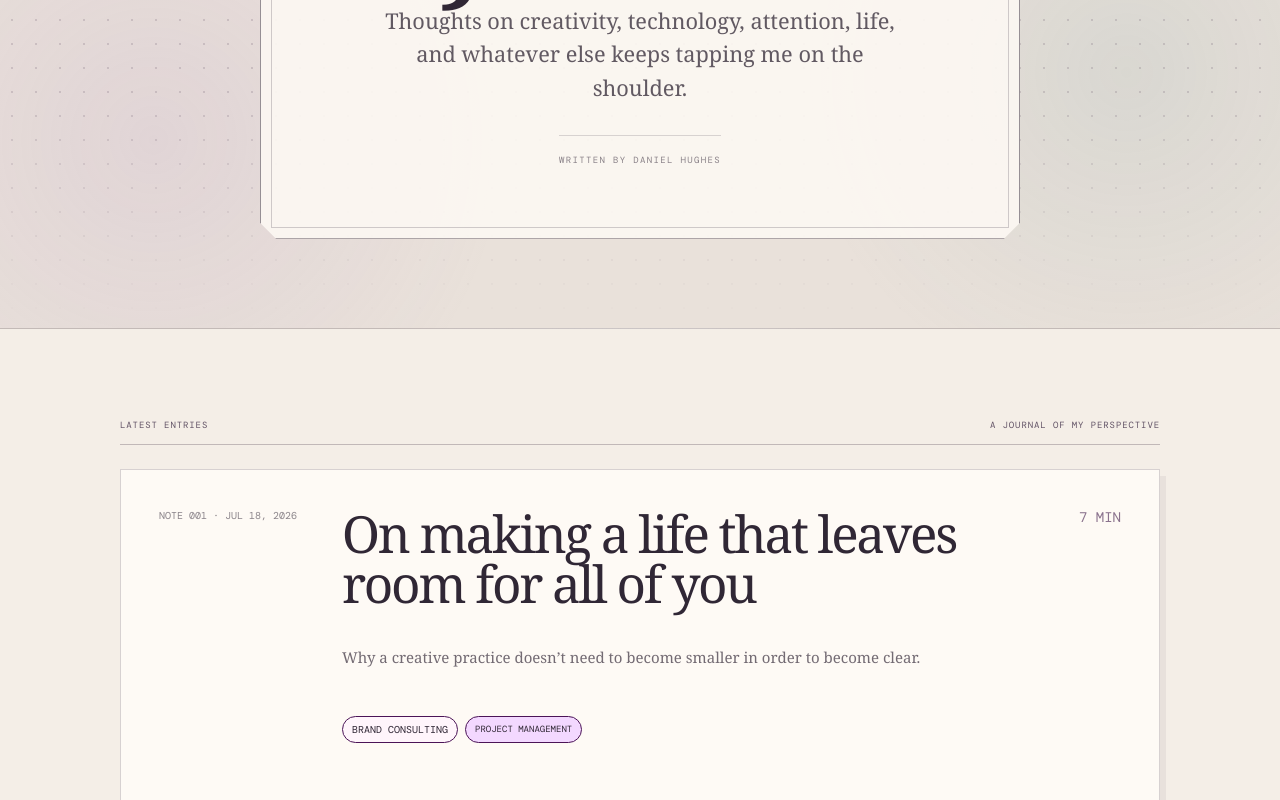
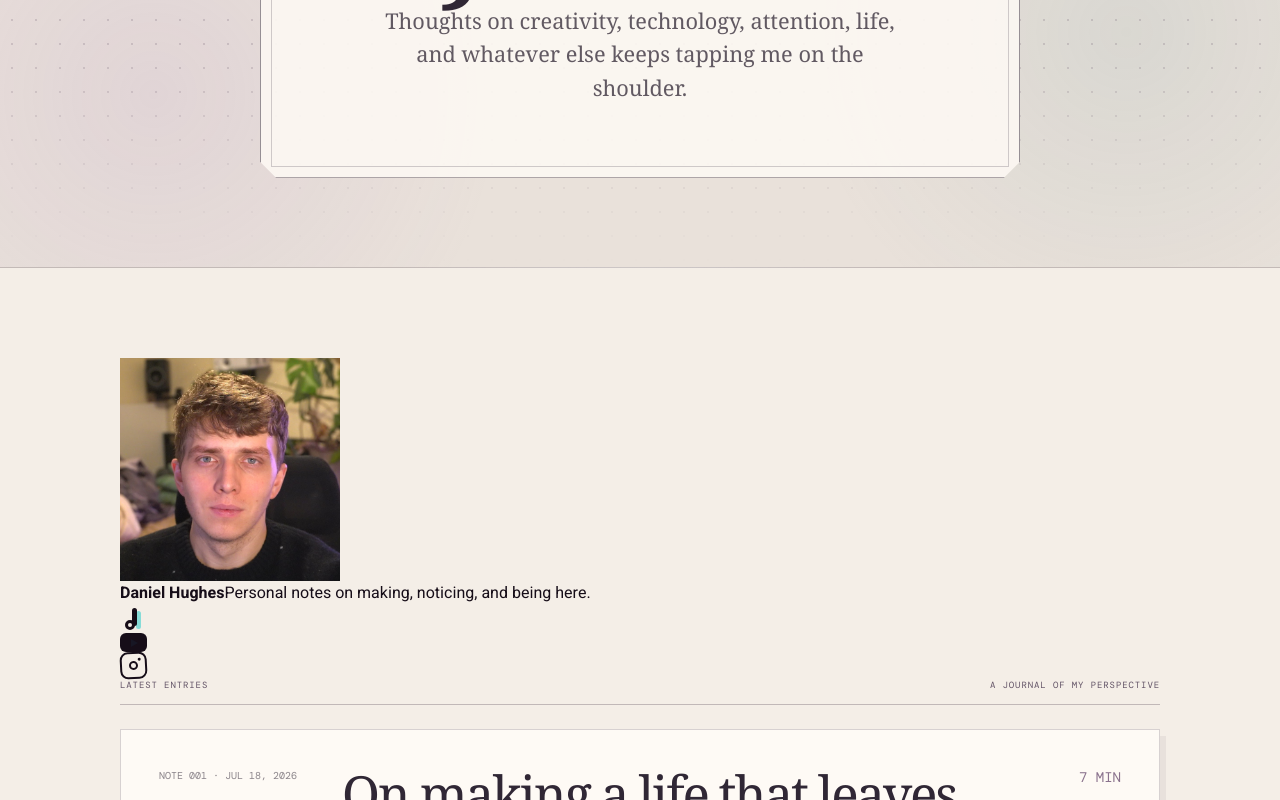
Before and after one commit to DanHues/creative-portfolio, a Next.js app: page /journal in a window 1280 px wide. Shown: the part 500-1300 px from the top of the page. Built offline with nearby package versions, Linux system fonts and the light colour scheme; a web font is replaced by a local one.

Commit message:
Add journal author profile and social links

```diff
--- a/app/journal/page.tsx
+++ b/app/journal/page.tsx
@@ -1,10 +1,11 @@
+import Image from "next/image";
 import Link from "next/link";
 import { SiteFooter, SiteHeader } from "@/components/site-header";
-import { TagList } from "@/components/tag-list";
 import { formatDate, getPosts } from "@/lib/content";
 
 export default function Journal() {
   const notes = getPosts();
+  const basePath = process.env.PAGES_BASE_PATH || "";
 
   return (
     <main className="journal-home">
@@ -19,10 +20,47 @@ export default function Journal() {
             Thoughts on creativity, technology, attention, life, and whatever
             else keeps tapping me on the shoulder.
           </p>
-          <span className="journal-byline">Written by Daniel Hughes</span>
         </div>
       </section>
       <section className="journal-list">
+        <div className="journal-author-strip">
+          <Image
+            src={`${basePath}/dan-about.svg`}
+            alt="Daniel Hughes"
+            width={220}
+            height={240}
+          />
+          <div>
+            <strong>Daniel Hughes</strong>
+            <span>Personal notes on making, noticing, and being here.</span>
+          </div>
+          <nav aria-label="Find Daniel elsewhere">
+            <a
+              href="https://www.tiktok.com/@danhues"
+              target="_blank"
+              rel="noreferrer"
+              aria-label="TikTok"
+            >
+              <i className="social-mark social-mark-tiktok" aria-hidden="true" />
+            </a>
+            <a
+              href="https://www.youtube.com/@imdanhues"
+              target="_blank"
+              rel="noreferrer"
+              aria-label="YouTube"
+            >
+              <i className="social-mark social-mark-youtube" aria-hidden="true" />
+            </a>
+            <a
+              href="https://www.instagram.com/imdanhues/"
+              target="_blank"
+              rel="noreferrer"
+              aria-label="Instagram"
+            >
+              <i className="social-mark social-mark-instagram social-mark-instagram-alt" aria-hidden="true" />
+            </a>
+          </nav>
+        </div>
         <div className="journal-list-heading">
           <p>Latest entries</p>
           <span>A journal of my perspective</span>
@@ -34,7 +72,6 @@ export default function Journal() {
             </p>
             <h2>{post.title}</h2>
             <p className="note-summary">{post.summary}</p>
-            <TagList tags={post.tags} className="journal-list-tags" linked={false} />
             <span>{post.readTime}</span>
           </Link>
         ))}
```
